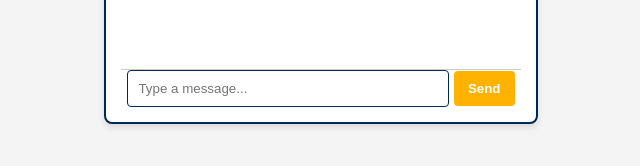
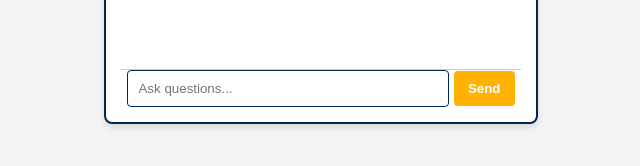
Before and after one commit to grantwriterlg/jobbot, a plain HTML site: page index.html in a window 1280 px wide. Shown: the part 316-482 px from the top of the page, 319-959 px from the left. Drawn offline with Linux system fonts and the light colour scheme.

Commit message:
Update index.html

```diff
--- a/index.html
+++ b/index.html
@@ -50,7 +50,7 @@
 <body>
     <div id="chat">
         <div id="messages"></div>
-        <input type="text" id="userInput" placeholder="Type a message...">
+        <input type="text" id="userInput" placeholder="Ask questions...">
         <button onclick="sendMessage()">Send</button>
     </div>
 
```
